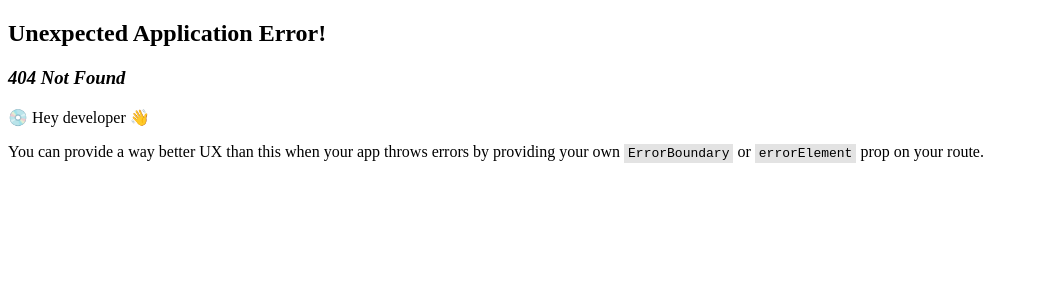
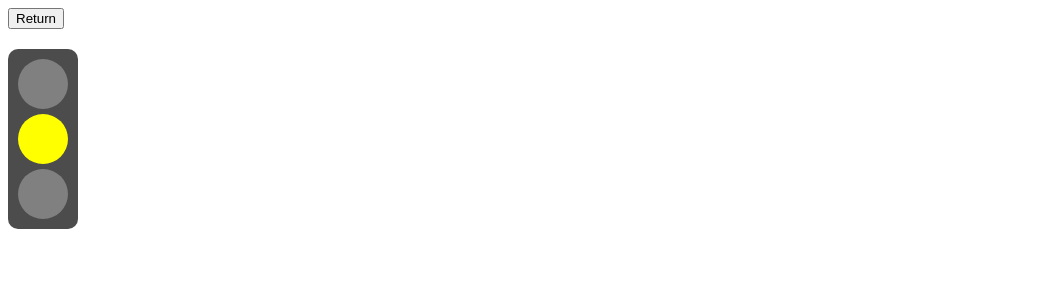
Before and after one commit to LucasdRossi/great-front-end, a React (Vite) app: page /traffic-light in a window 1280 px wide. Before the commit this address had no page. Shown: the top 300 px of the page, without its empty margins (0-1039 px from the left). Built offline with nearby package versions, Linux system fonts and the light colour scheme.

Commit message:
Traffic light

```diff
--- /dev/null
+++ b/src/pages/TrafficLight/components/TrafficLight.tsx
@@ -0,0 +1,57 @@
+import { memo, useEffect, useState } from "react";
+import "./traffic-light.css";
+
+type Light = "red" | "green" | "yellow";
+
+const redLightDuration = 4000;
+const yellowLightDuration = 500;
+const greenLightDuration = 3000;
+
+export default memo(function TrafficLight() {
+  const [activeLight, setActiveLight] = useState<Light>("red");
+
+  useEffect(() => {
+    if (activeLight === "red") {
+      setTimeout(() => {
+        setActiveLight("yellow");
+
+        setTimeout(() => {
+          setActiveLight("green");
+        }, yellowLightDuration);
+      }, redLightDuration);
+    }
+
+    if (activeLight === "green") {
+      setTimeout(() => {
+        setActiveLight("yellow");
+
+        setTimeout(() => {
+          setActiveLight("red");
+        }, yellowLightDuration);
+      }, greenLightDuration);
+    }
+  }, [activeLight]);
+
+  return (
+    <div aria-label={`Current light: ${activeLight}`} className="traffic-light">
+      <Light color="red" active={activeLight === "red"} />
+      <Light color="yellow" active={activeLight === "yellow"} />
+      <Light color="green" active={activeLight === "green"} />
+    </div>
+  );
+});
+
+interface LightProps {
+  color: Light;
+  active: boolean;
+}
+
+function Light(props: LightProps) {
+  return (
+    <div
+      className={`traffic-light__light ${
+        props.active && `traffic-light__light_${props.color}`
+      }`}
+    />
+  );
+}
--- /dev/null
+++ b/src/pages/TrafficLight/components/index.ts
@@ -0,0 +1 @@
+export { default } from "./TrafficLight";
--- /dev/null
+++ b/src/pages/TrafficLight/components/traffic-light.css
@@ -0,0 +1,28 @@
+.traffic-light {
+  background-color: rgba(0, 0, 0, 0.7);
+  padding: 10px;
+  display: flex;
+  flex-direction: column;
+  gap: 5px;
+  width: min-content;
+  border-radius: 10px;
+}
+
+.traffic-light__light {
+  width: 50px;
+  height: 50px;
+  border-radius: 50%;
+  background-color: grey;
+}
+
+.traffic-light__light_red {
+  background-color: red;
+}
+
+.traffic-light__light_green {
+  background-color: green;
+}
+
+.traffic-light__light_yellow {
+  background-color: yellow;
+}
--- /dev/null
+++ b/src/pages/TrafficLight/index.tsx
@@ -0,0 +1,12 @@
+import { withHeader } from "../../components/Header";
+import TrafficLight from "./components/TrafficLight";
+
+function TrafficLightPage() {
+  return (
+    <main style={{ marginTop: 20 }}>
+      <TrafficLight />
+    </main>
+  );
+}
+
+export default withHeader(TrafficLightPage);
--- a/src/router.tsx
+++ b/src/router.tsx
@@ -9,6 +9,7 @@ import ProgressBar from "./pages/ProgressBar";
 import TemperatureConverter from "./pages/TemperatureConverter";
 import Tweet from "./pages/Tweet";
 import LikeButton from "./pages/LikeButton";
+import TrafficLight from "./pages/TrafficLight";
 
 interface Route {
   title?: string;
@@ -76,6 +77,13 @@ export const routes: Routes = {
     },
     title: "Like Button",
   },
+  trafficLight: {
+    config: {
+      path: "/traffic-light",
+      element: <TrafficLight />,
+    },
+    title: "Traffic Light",
+  },
 };
 
 const router = createBrowserRouter(
```
